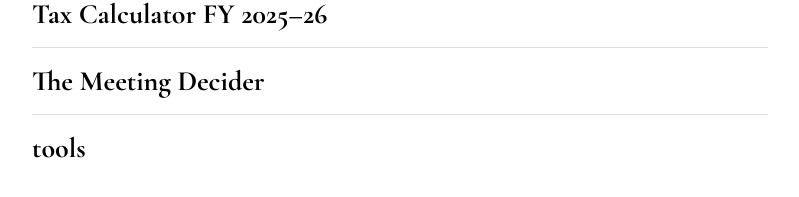
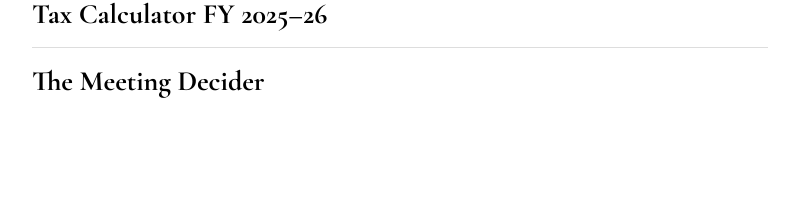
Before and after one commit to harsh-nahar/harsh-nahar.github.io, a Jekyll site: the page built from tools/index.md, in a window 1280 px wide. Shown: the part 212-409 px from the top of the page, without its empty margins (240-1039 px from the left). Built offline with Jekyll 4.4.1, drawn with Linux system fonts in a browser that asks for light colours.

Commit message:
Update tools.html

```diff
--- a/_layouts/tools.html
+++ b/_layouts/tools.html
@@ -21,9 +21,10 @@
     </div>
 
     <!-- Vertical list of tools (excluding the index itself) -->
-    <ul class="post-list">
-      {% assign tools_all = site.pages | where_exp: "p", "p.path contains 'tools/'" %}
-      {% assign tools = tools_all | reject: "url", "/tools/" | sort: "title" %}
+        <ul class="post-list">
+      {% assign tools = site.pages
+           | where_exp: "p", "p.path contains 'tools/' and p.path != 'tools/index.md'"
+           | sort: "title" %}
       {% for tool in tools %}
         <li>
           <a href="{{ tool.url }}" class="post-link">
```
